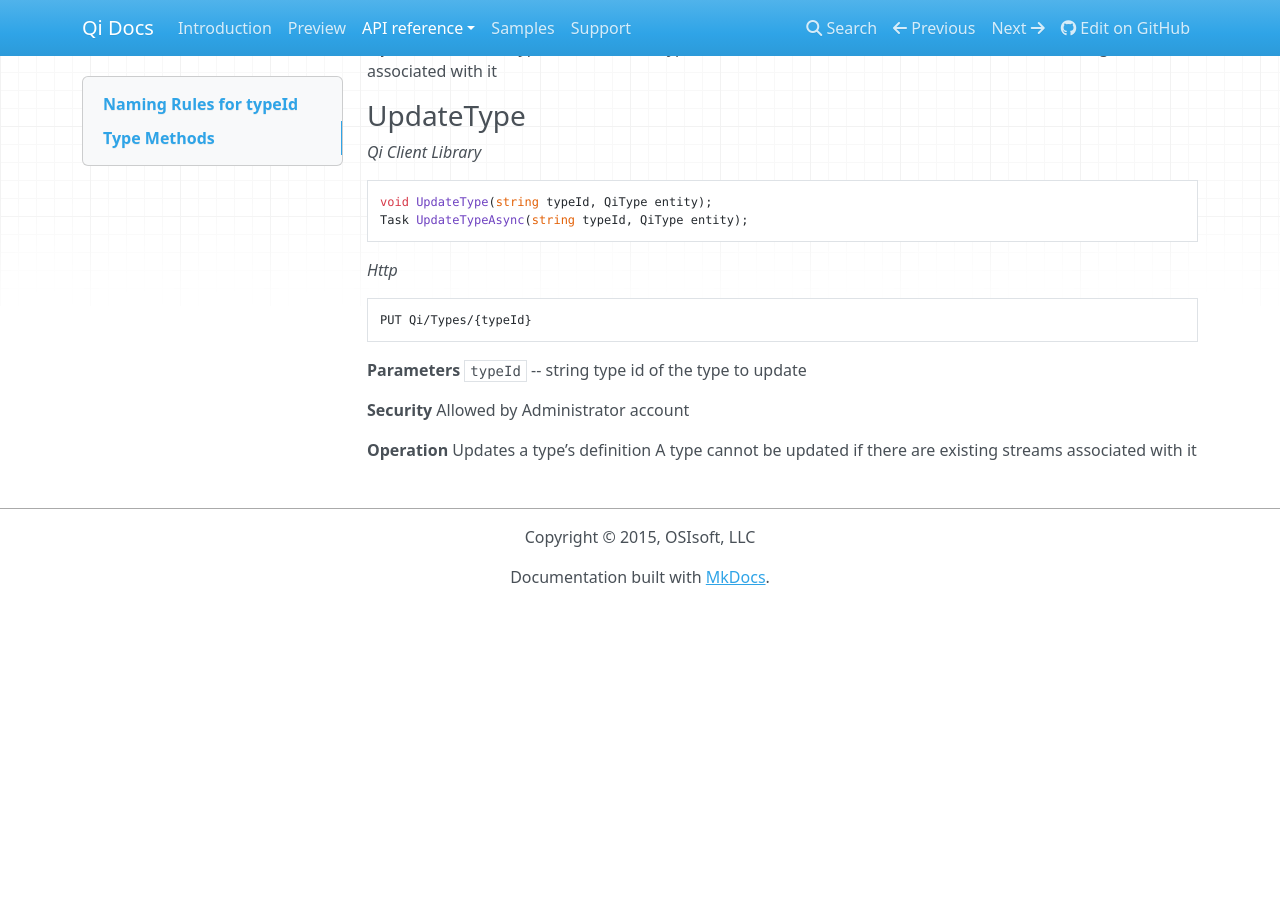
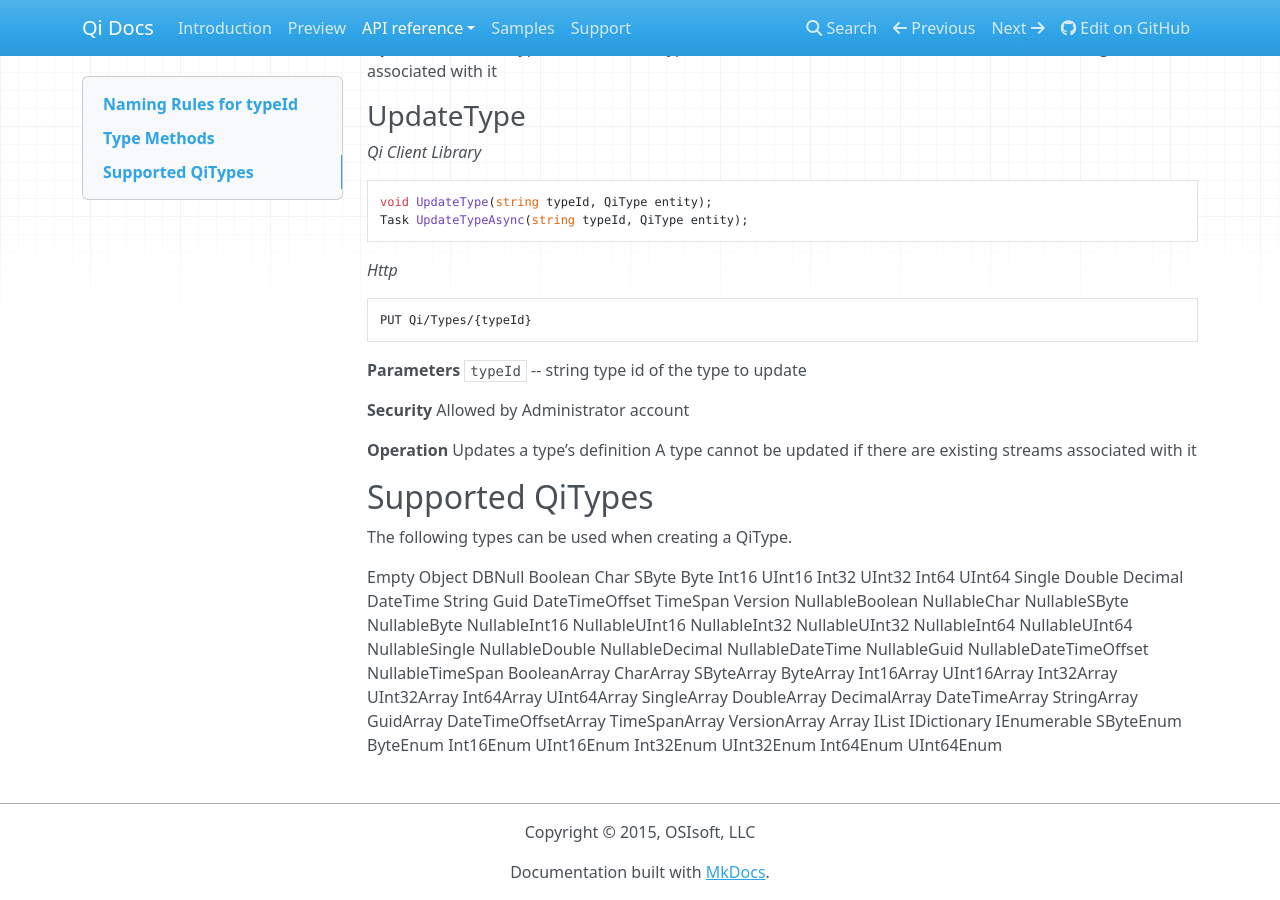
Before and after one commit to ssuryanarayanan/Qi-Docs, an MkDocs documentation site: the page built from docs/QiTypes.md, in a window 1280 px wide and 900 px high, scrolled down 2360 px. Built offline with MkDocs 1.6.1, drawn with Linux system fonts in a browser that asks for light colours; nearby versions of some CDN libraries; old or Windows-style settings are respelled for this version of MkDocs; before the commit the page ends 2965 px from its top, so only the background shows below that.

Commit message:
Update QiTypes.md

```diff
--- a/docs/QiTypes.md
+++ b/docs/QiTypes.md
@@ -139,3 +139,78 @@
 **Operation**
 Updates a type’s definition
 A type cannot be updated if there are existing streams associated with it
+
+##Supported QiTypes
+
+The following types can be used when creating a QiType.
+
+Empty
+Object
+DBNull
+Boolean
+Char
+SByte
+Byte
+Int16
+UInt16
+Int32
+UInt32
+Int64
+UInt64
+Single
+Double
+Decimal
+DateTime
+String
+Guid
+DateTimeOffset
+TimeSpan
+Version
+NullableBoolean
+NullableChar
+NullableSByte
+NullableByte
+NullableInt16
+NullableUInt16
+NullableInt32
+NullableUInt32
+NullableInt64
+NullableUInt64
+NullableSingle
+NullableDouble
+NullableDecimal
+NullableDateTime
+NullableGuid
+NullableDateTimeOffset
+NullableTimeSpan
+BooleanArray
+CharArray
+SByteArray
+ByteArray
+Int16Array
+UInt16Array
+Int32Array
+UInt32Array
+Int64Array
+UInt64Array
+SingleArray
+DoubleArray
+DecimalArray
+DateTimeArray
+StringArray
+GuidArray
+DateTimeOffsetArray
+TimeSpanArray
+VersionArray
+Array
+IList
+IDictionary
+IEnumerable
+SByteEnum
+ByteEnum
+Int16Enum
+UInt16Enum
+Int32Enum
+UInt32Enum
+Int64Enum
+UInt64Enum
```
